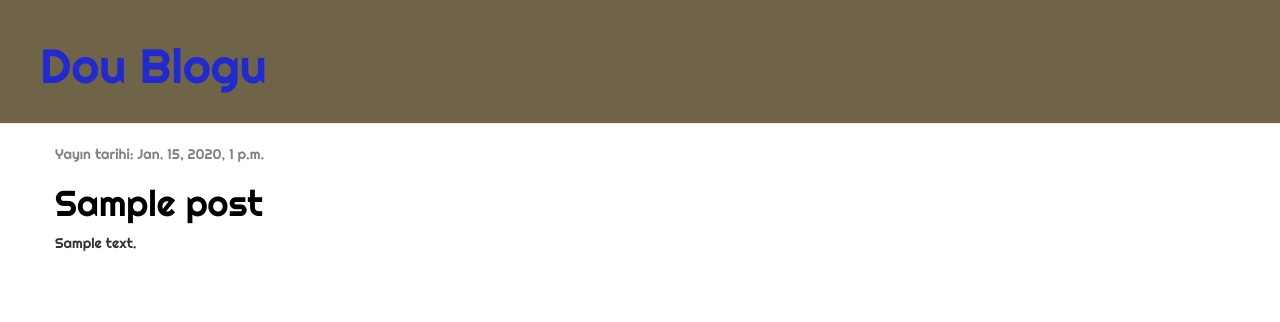
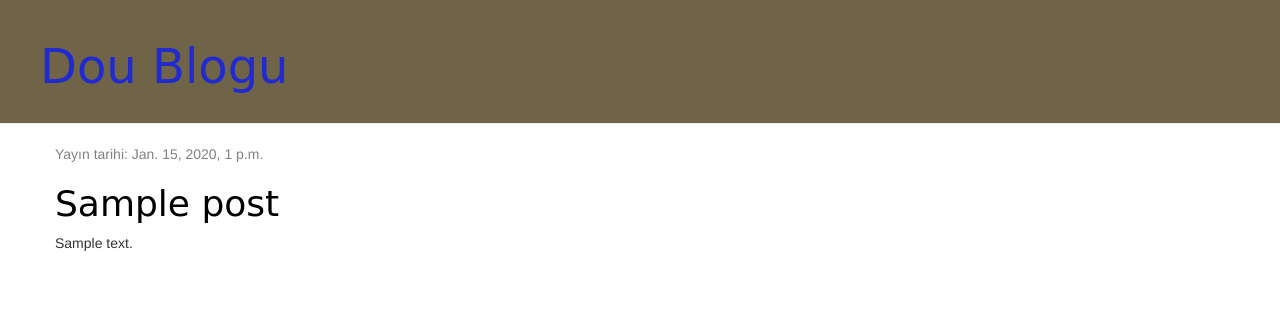
Before and after one commit to foukan/doublog, a Django app: page / in a window 1280 px wide. Shown: the top 322 px of the page. Run offline with Django 3.2, Linux system fonts and the light colour scheme; tables that the repository leaves empty hold one stand-in row (values such as "Sample post"); some libraries are stand-ins or nearby versions; some web fonts are replaced.

```diff
--- a/blog/static/css/blog.css
+++ b/blog/static/css/blog.css
@@ -1,6 +1,4 @@
-*{
-    font-family: 'Righteous',cursive ;
-}
+
 .page-header {
     background-color: #554627d7;
     margin-top: 0;
```
